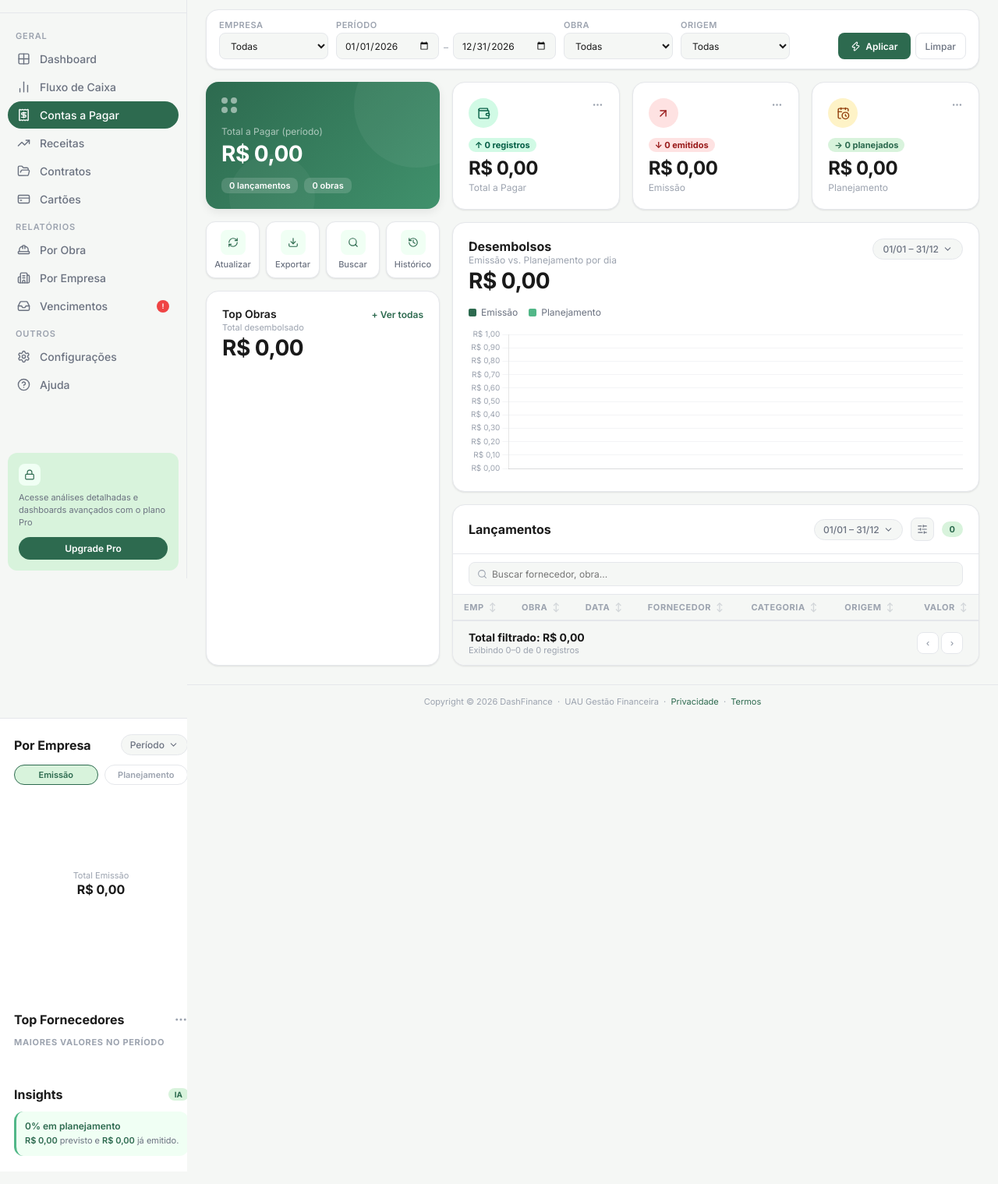
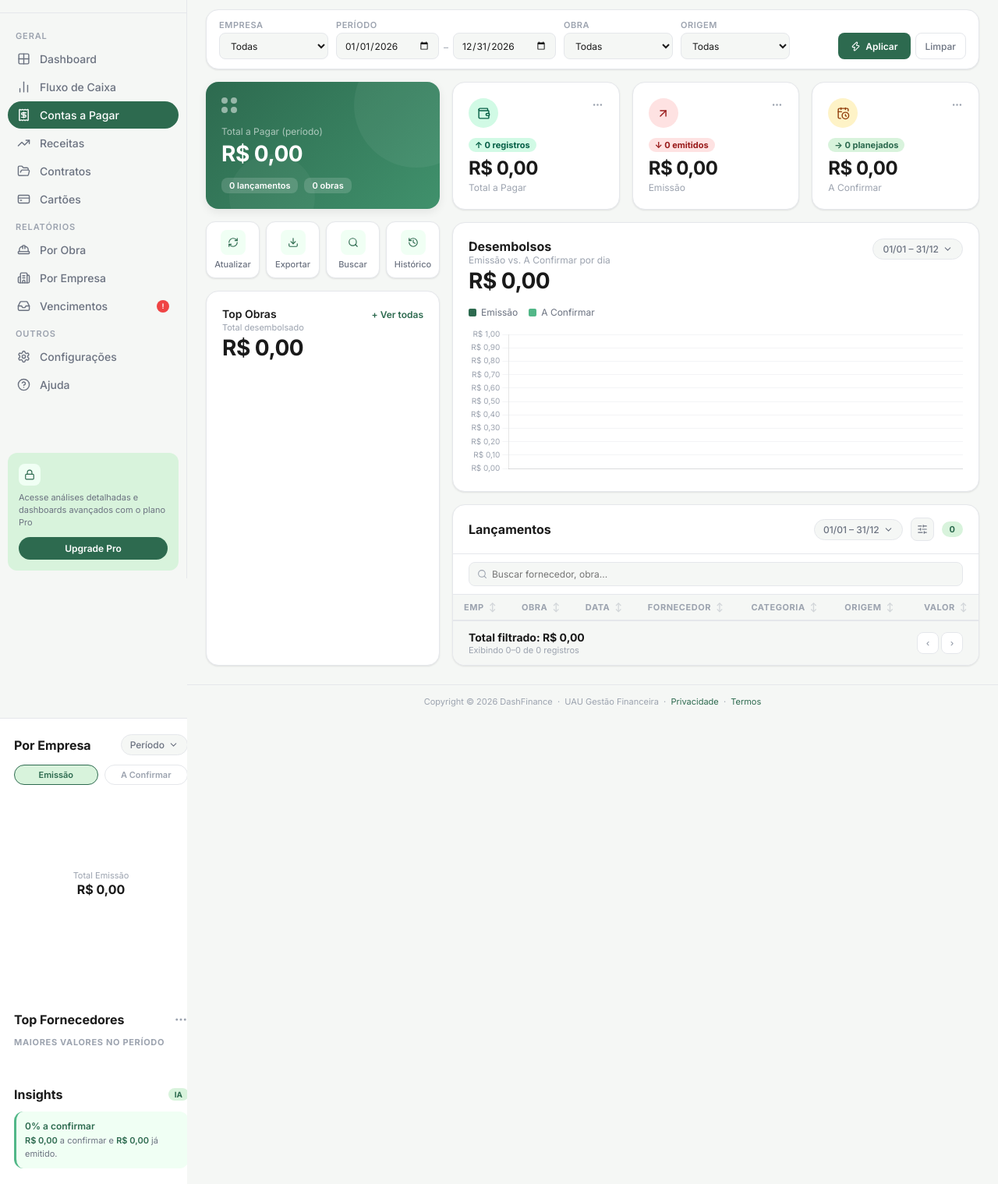
Before and after one commit to rlstech/DashFinance, a Flask app: page /ap in a window 1280 px wide. Shown: the part 58-1577 px from the top of the page at 78% size. Before the commit the page ends 1541 px from the top, so only its background shows below. Run offline with Flask 3, Linux system fonts and the light colour scheme; data that the repository does not hold is empty.

Commit message:
fix: renomear origem Planejamento para A Confirmar em AP
Co-Authored-By: Claude Sonnet 4.6 <noreply@anthropic.com>

```diff
--- a/db.py
+++ b/db.py
@@ -34,7 +34,7 @@ def get_ap(de='2026-01-01', ate='2026-06-30'):
             v.ContaCorr_des AS Conta,
             ISNULL(cmf.Desc_cmf, 'S/Categoria') AS Categoria,
             v.TotalLiq_des AS Valor,
-            CASE WHEN v.StatusParc_des = 0 THEN 'Planejamento' ELSE 'Emissao' END AS Origem
+            CASE WHEN v.StatusParc_des = 0 THEN 'A Confirmar' ELSE 'Emissao' END AS Origem
         FROM VwDesembolsoAPagar v
         LEFT JOIN Pessoas p ON p.cod_pes = v.CodForn_Des
         LEFT JOIN CategoriasDeMovFin cmf ON cmf.Codigo_cmf = v.CategMovFin_Des
--- a/templates/dashboard_ap.html
+++ b/templates/dashboard_ap.html
@@ -717,7 +717,7 @@ td { padding: 10px 14px; vertical-align: middle; }
       <select class="gf-select" id="gOrigem" onchange="recalcular()">
         <option value="">Todas</option>
         <option value="Emissao">Emissão</option>
-        <option value="Planejamento">Planejamento</option>
+        <option value="A Confirmar">A Confirmar</option>
       </select>
     </div>
     <div class="gf-actions">
@@ -807,7 +807,7 @@ td { padding: 10px 14px; vertical-align: middle; }
           </div>
           <div class="kpi-badge badge-neutral" id="kpiBadge3">— planejados</div>
           <div class="kpi-value" id="kpi-plan">—</div>
-          <div class="kpi-label">Planejamento</div>
+          <div class="kpi-label">A Confirmar</div>
         </div>
       </div>
 
@@ -816,7 +816,7 @@ td { padding: 10px 14px; vertical-align: middle; }
         <div class="chart-card-header">
           <div>
             <div class="chart-title">Desembolsos</div>
-            <div class="chart-subtitle">Emissão vs. Planejamento por dia</div>
+            <div class="chart-subtitle">Emissão vs. A Confirmar por dia</div>
             <div class="chart-total" id="chartTotal">R$ —</div>
           </div>
           <div>
@@ -825,7 +825,7 @@ td { padding: 10px 14px; vertical-align: middle; }
         </div>
         <div class="chart-legend">
           <div class="legend-item"><div class="legend-sq" style="background:#2D6A4F"></div>Emissão</div>
-          <div class="legend-item"><div class="legend-sq" style="background:#52B788"></div>Planejamento</div>
+          <div class="legend-item"><div class="legend-sq" style="background:#52B788"></div>A Confirmar</div>
         </div>
         <canvas id="chartTimeline" height="90"></canvas>
       </div>
@@ -889,7 +889,7 @@ td { padding: 10px 14px; vertical-align: middle; }
     </div>
     <div class="stat-filters">
       <div class="stat-filter-pill active" id="statFilterEmissao" onclick="switchStatFilter('emissao')">Emissão</div>
-      <div class="stat-filter-pill" id="statFilterPlan" onclick="switchStatFilter('plan')">Planejamento</div>
+      <div class="stat-filter-pill" id="statFilterPlan" onclick="switchStatFilter('plan')">A Confirmar</div>
     </div>
     <div class="donut-wrap">
       <canvas id="chartDonut" height="200"></canvas>
@@ -1085,9 +1085,9 @@ function renderBalanceCard() {
 function renderKPIs() {
   const total = filteredData.reduce((s,r) => s + r.valor, 0);
   const emissao = filteredData.filter(r => r.origem === 'Emissao').reduce((s,r) => s + r.valor, 0);
-  const plan = filteredData.filter(r => r.origem === 'Planejamento').reduce((s,r) => s + r.valor, 0);
+  const plan = filteredData.filter(r => r.origem === 'A Confirmar').reduce((s,r) => s + r.valor, 0);
   const emissaoCount = filteredData.filter(r => r.origem === 'Emissao').length;
-  const planCount = filteredData.filter(r => r.origem === 'Planejamento').length;
+  const planCount = filteredData.filter(r => r.origem === 'A Confirmar').length;
 
   document.getElementById('kpi-total').textContent = fmtBRL(total);
   document.getElementById('kpi-emissao').textContent = fmtBRL(emissao);
@@ -1208,7 +1208,7 @@ function renderTimelineChart() {
           borderSkipped: false,
         },
         {
-          label: 'Planejamento',
+          label: 'A Confirmar',
           data: allDatas.map(d => byDatePlan[d] || 0),
           backgroundColor: '#52B788',
           borderRadius: { topLeft: 4, topRight: 4 },
@@ -1252,7 +1252,7 @@ function renderTimelineChart() {
 function renderDonutChart() {
   const filtered = statFilter === 'emissao'
     ? filteredData.filter(r => r.origem === 'Emissao')
-    : filteredData.filter(r => r.origem === 'Planejamento');
+    : filteredData.filter(r => r.origem === 'A Confirmar');
   const byEmp = {};
   filtered.forEach(r => { byEmp[r.empresa] = (byEmp[r.empresa] || 0) + r.valor; });
   const empKeys = Object.keys(byEmp).sort();
@@ -1278,7 +1278,7 @@ function renderDonutChart() {
       }
     }
   });
-  document.getElementById('donutCenterLabel').textContent = statFilter === 'emissao' ? 'Total Emissão' : 'Total Planejamento';
+  document.getElementById('donutCenterLabel').textContent = statFilter === 'emissao' ? 'Total Emissão' : 'Total A Confirmar';
   document.getElementById('donutCenterVal').textContent = fmtBRLShort(donutTotal);
   document.getElementById('donutLegend').innerHTML = empKeys.map((e, i) => {
     const pct = donutTotal > 0 ? (byEmp[e]/donutTotal*100).toFixed(0) : 0;
@@ -1340,7 +1340,7 @@ function renderInsights() {
   const byForn = {};
   filteredData.forEach(r => { byForn[r.fornecedor] = (byForn[r.fornecedor]||0) + r.valor; });
   const topForn = Object.entries(byForn).sort((a,b) => b[1]-a[1])[0];
-  const plan = filteredData.filter(r => r.origem === 'Planejamento').reduce((s,r) => s+r.valor, 0);
+  const plan = filteredData.filter(r => r.origem === 'A Confirmar').reduce((s,r) => s+r.valor, 0);
   const planPct = total > 0 ? (plan/total*100).toFixed(0) : 0;
   const byObra = {};
   filteredData.forEach(r => { byObra[r.obra] = (byObra[r.obra]||0) + r.valor; });
@@ -1357,7 +1357,7 @@ function renderInsights() {
   if (topObra) {
     insights.push({ title: `Obra mais onerosa: ${topObra[0]}`, text: `Total de <span class="ai-highlight">${fmtBRL(topObra[1])}</span> nos desembolsos do período.` });
   }
-  insights.push({ title: `${planPct}% em planejamento`, text: `<span class="ai-highlight">${fmtBRL(plan)}</span> previsto e <span class="ai-highlight">${fmtBRL(total-plan)}</span> já emitido.` });
+  insights.push({ title: `${planPct}% a confirmar`, text: `<span class="ai-highlight">${fmtBRL(plan)}</span> a confirmar e <span class="ai-highlight">${fmtBRL(total-plan)}</span> já emitido.` });
   document.getElementById('aiInsights').innerHTML = insights.map(ins => `
     <div class="insight-item">
       <div class="insight-title">${ins.title}</div>
@@ -1417,7 +1417,7 @@ function renderTabela() {
       <td class="td-data">${r.data}</td>
       <td class="td-fornecedor" title="${r.fornecedor}">${r.fornecedor}</td>
       <td class="td-categoria" title="${r.categoria}">${r.categoria}</td>
-      <td><span class="badge-origem ${r.origem==='Emissao'?'badge-emissao':'badge-plan'}">${r.origem==='Emissao'?'Emissão':'Planejamento'}</span></td>
+      <td><span class="badge-origem ${r.origem==='Emissao'?'badge-emissao':'badge-plan'}">${r.origem==='Emissao'?'Emissão':'A Confirmar'}</span></td>
       <td class="td-valor">${fmtBRL(r.valor)}</td>
     </tr>`;
   }).join('');
```
